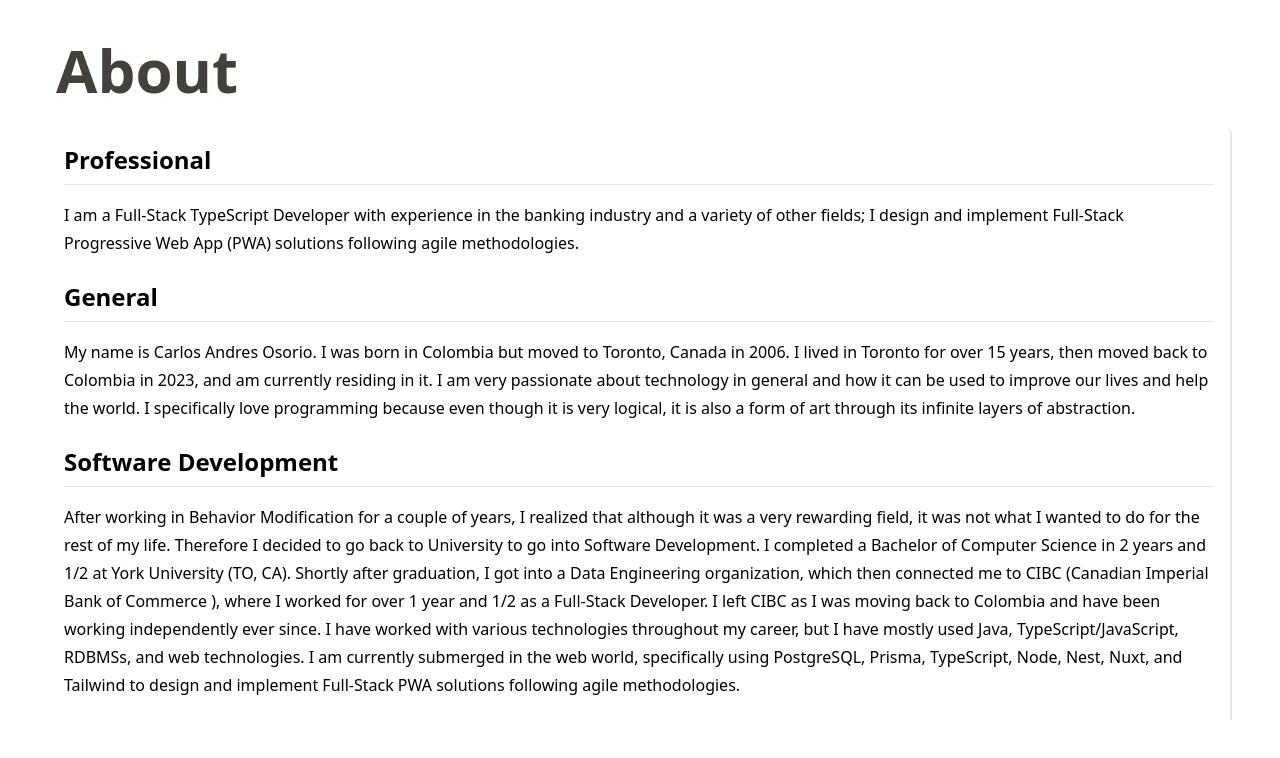
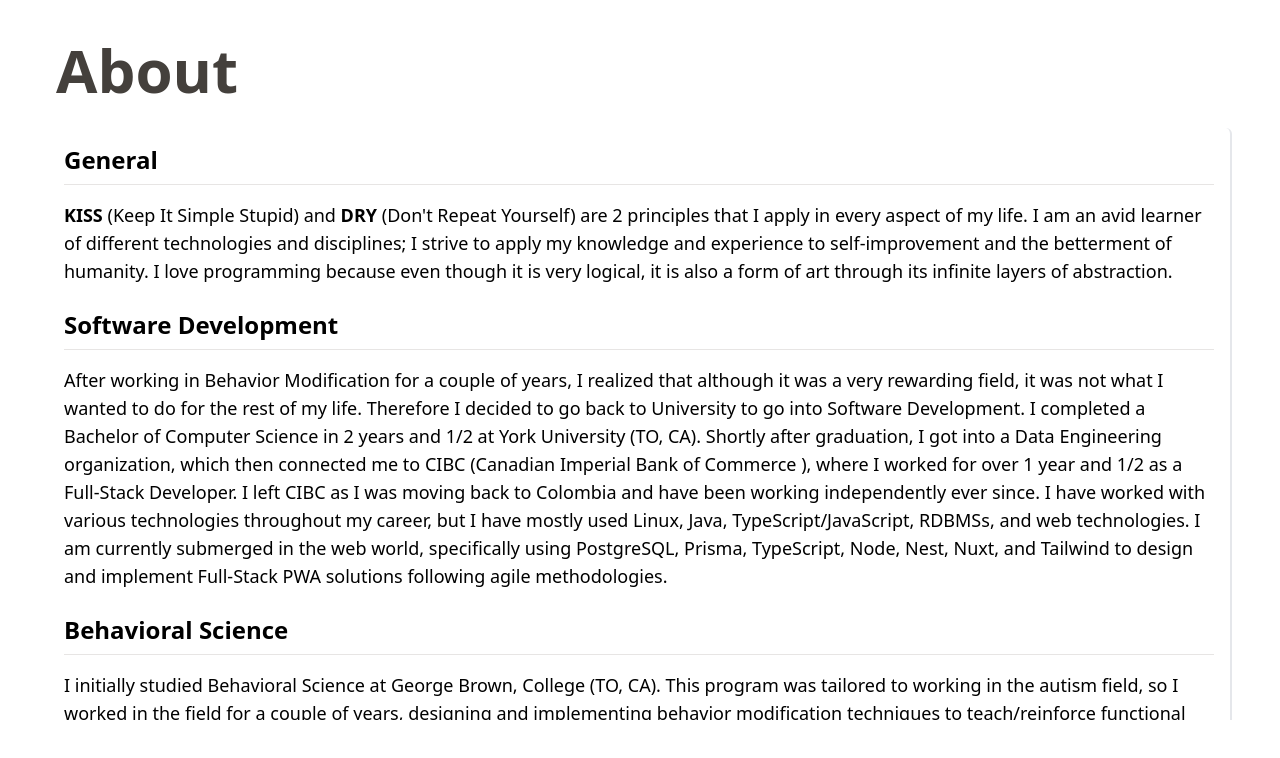
Before and after one commit to onehoax/portfolio, a Nuxt app: page /about in a window 1280 px wide. Shown: the top 758 px of the page. Built offline with nearby package versions, Linux system fonts and the light colour scheme.

Commit message:
mod: about page

```diff
--- a/assets/css/tailwind.css
+++ b/assets/css/tailwind.css
@@ -27,20 +27,24 @@
   @apply base-icon h-6;
 }
 
+.home-page-icon {
+  @apply base-icon h-10;
+}
+
 .main-content-wrapper {
   @apply absolute p-2 mx-10 mt-5 overflow-y-auto h-3/4 left-0 right-0;
 }
 
 .main-content {
-  @apply p-4 leading-7 rounded-md border-r-2 border-b-2 hover:shadow-lg hover:text-stone-700 hover:bg-stone-50 transition ease-out duration-500;
+  @apply text-sm sm:text-lg p-4 leading-7 rounded-md border-r-2 border-b-2 hover:shadow-lg hover:text-stone-700 hover:bg-stone-50 transition ease-out duration-500;
 }
 
 .content-heading {
-  @apply font-bold text-2xl border-b border-stone-200 pb-2;
+  @apply font-bold text-xl sm:text-2xl border-b border-stone-200 pb-2;
 }
 
 .content-title {
-  @apply ml-14 mt-10 text-stone-700 text-6xl font-semibold;
+  @apply ml-14 mt-10 text-stone-700 text-4xl sm:text-6xl font-semibold truncate;
 }
 
 /* ==================== Scrollbar ====================
--- /dev/null
+++ b/components/MainCard.vue
@@ -0,0 +1,15 @@
+<template>
+  <div class="main-content h-44 flex justify-center text-center">
+    <NuxtLink :to="page">
+      <h2 class="content-heading">{{ title }}</h2>
+      <p class="mt-4">{{ description }}</p>
+      <div class="flex justify-center mt-4">
+        <slot />
+      </div>
+    </NuxtLink>
+  </div>
+</template>
+
+<script setup lang="ts">
+defineProps(["page", "title", "description"]);
+</script>
--- a/components/ProjectCard.vue
+++ b/components/ProjectCard.vue
@@ -1,7 +1,7 @@
 <template>
   <main>
     <div
-      class="main-content font-semibold tracking-wide uppercase h-56 flex flex-col justify-center items-center text-center"
+      class="main-content font-semibold tracking-wide uppercase h-56 flex flex-col justify-center items-center text-center overflow-auto"
     >
       <p>{{ project.description }}</p>
       <p class="mt-4">{{ project.stack }}</p>
@@ -9,7 +9,7 @@
       <nav class="flex justify-center items-center mx-4 pt-4">
         <NuxtLink :to="project.ghUrl" target="_blank" class="mx-4">
           <svg
-            class="h-11 w-11 fill-current text-stone-500 px-0 hover:text-stone-700"
+            class="h-9 sm:h-11 fill-current text-stone-500 px-0 hover:text-stone-700"
             xmlns="http://www.w3.org/2000/svg"
             viewBox="0 0 24 24"
           >
@@ -20,7 +20,7 @@
         </NuxtLink>
         <NuxtLink v-if="project.site !== ''" :to="project.site" target="_blank" class="mx-4">
           <svg
-            class="h-8 w-8 fill-current text-stone-500 px-0 hover:text-stone-700"
+            class="h-7 sm:h-8 fill-current text-stone-500 px-0 hover:text-stone-700"
             xmlns="http://www.w3.org/2000/svg"
             viewBox="0 0 24 24"
           >
--- a/layouts/Default.vue
+++ b/layouts/Default.vue
@@ -3,7 +3,7 @@
     <div class="mt-2 md:col-span-1 md:flex md:justify-end">
       <header>
         <div class="flex justify-between items-center">
-          <h1 class="base-heading-link text-xl p-4 border-b border-gray-100 truncate">
+          <h1 class="base-heading-link text-xl xl:text-3xl p-4 border-b border-gray-100 truncate">
             <NuxtLink to="/">Andres Osorio</NuxtLink>
           </h1>
           <button class="z-20 mx-4 md:hidden" @click="toggleOpen()">
--- a/pages/about.vue
+++ b/pages/about.vue
@@ -1,18 +1,13 @@
 <template>
   <MainContent title="About">
     <div class="main-content">
-      <h2 class="content-heading">Professional</h2>
+      <h2 class="content-heading">General</h2>
       <p class="mt-4">
-        I am a Full-Stack TypeScript Developer with experience in the banking industry and a variety of other fields; I
-        design and implement Full-Stack Progressive Web App (PWA) solutions following agile methodologies.
-      </p>
-      <h2 class="content-heading mt-6">General</h2>
-      <p class="mt-4">
-        My name is Carlos Andres Osorio. I was born in Colombia but moved to Toronto, Canada in 2006. I lived in Toronto
-        for over 15 years, then moved back to Colombia in 2023, and am currently residing in it. I am very passionate
-        about technology in general and how it can be used to improve our lives and help the world. I specifically love
-        programming because even though it is very logical, it is also a form of art through its infinite layers of
-        abstraction.
+        <span class="font-semibold">KISS </span>(Keep It Simple Stupid) and
+        <span class="font-semibold">DRY </span> (Don't Repeat Yourself) are 2 principles that I apply in every aspect of
+        my life. I am an avid learner of different technologies and disciplines; I strive to apply my knowledge and
+        experience to self-improvement and the betterment of humanity. I love programming because even though it is very
+        logical, it is also a form of art through its infinite layers of abstraction.
       </p>
 
       <h2 class="content-heading mt-6">Software Development</h2>
@@ -23,7 +18,7 @@
         (TO, CA). Shortly after graduation, I got into a Data Engineering organization, which then connected me to CIBC
         (Canadian Imperial Bank of Commerce ), where I worked for over 1 year and 1/2 as a Full-Stack Developer. I left
         CIBC as I was moving back to Colombia and have been working independently ever since. I have worked with various
-        technologies throughout my career, but I have mostly used Java, TypeScript/JavaScript, RDBMSs, and web
+        technologies throughout my career, but I have mostly used Linux, Java, TypeScript/JavaScript, RDBMSs, and web
         technologies. I am currently submerged in the web world, specifically using PostgreSQL, Prisma, TypeScript,
         Node, Nest, Nuxt, and Tailwind to design and implement Full-Stack PWA solutions following agile methodologies.
       </p>
--- a/pages/contact.vue
+++ b/pages/contact.vue
@@ -1,13 +1,13 @@
 <template>
   <MainContent title="Contact">
-    <div class="main-content">
+    <div class="main-content truncate">
       <h2 class="content-heading">Email</h2>
       <p class="mt-4">andres.osoriogr@gmail.com</p>
       <h2 class="content-heading mt-6">Phone #</h2>
       <p class="mt-4">+57 310 520 2554</p>
       <h2 class="content-heading mt-6">GitHub</h2>
       <p class="mt-4">https://github.com/onehoax</p>
-      <h2 class="content-heading mt-6">LnkedIn</h2>
+      <h2 class="content-heading mt-6">LinkedIn</h2>
       <p class="mt-4">https://www.linkedin.com/in/candresosorio/</p>
       <h2 class="content-heading mt-6">Location</h2>
       <p class="mt-4">Pereira, Risaralda, Colombia</p>
--- a/pages/index.vue
+++ b/pages/index.vue
@@ -1,7 +1,42 @@
 <template>
-  <main class="main-content-wrapper">
-    <div class="main-content"></div>
-  </main>
+  <MainContent title="Software Developer">
+    <div class="lg:grid grid-cols-2 gap-5">
+      <MainCard
+        v-for="(card, i) in cards"
+        :page="card.to"
+        :title="card.title"
+        :description="card.description"
+        class="lg:mt-0"
+        :class="{ 'mt-4': i > 0 }"
+      >
+        <IdentificationIcon class="home-page-icon" />
+      </MainCard>
+    </div>
+  </MainContent>
 </template>
 
-<script setup lang="ts"></script>
+<script setup lang="ts">
+import {
+  InformationCircleIcon,
+  IdentificationIcon,
+  CommandLineIcon,
+  BriefcaseIcon,
+  EnvelopeIcon,
+  PaperAirplaneIcon,
+  Bars3Icon,
+  XMarkIcon
+} from "@heroicons/vue/24/solid";
+
+const cards = [
+  {
+    to: "/resume",
+    title: "Full-Stack TypeScript Developer",
+    description: "Learn more about my professional qualifications"
+  },
+  {
+    to: "/about",
+    title: "Avid Learner of ",
+    description: "Learn more about my professional qualifications"
+  }
+];
+</script>
```
